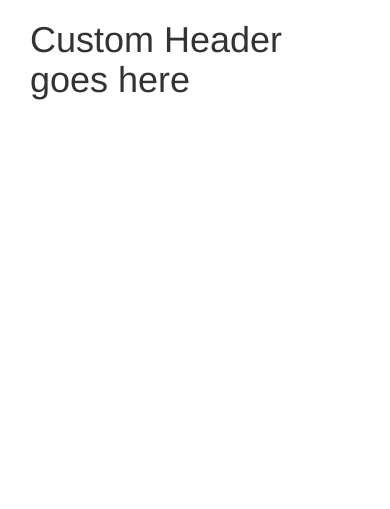
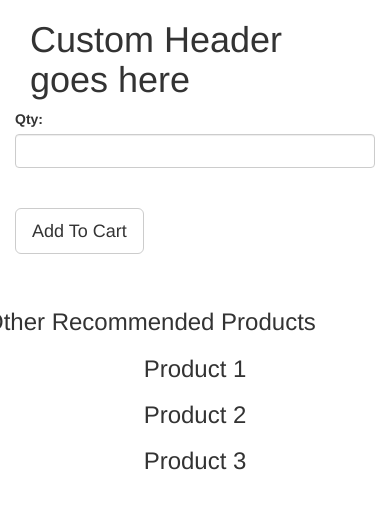
Before and after one commit to andrewrd/catomanage, a PHP site: page /displayprod.php?prod_id=1 in a window 390 px wide. Shown: the top 509 px of the page. Run offline with PHP 8.4, Linux system fonts and the light colour scheme; data comes from the database, SQL or seed files in the repository; both versions use the stored data as it was after the commit; some libraries are stand-ins or nearby versions.

Commit message:
Added product display functionality
and added sql to insert dummy data + some images + some styling + font
awesome but dropdowns are still incomplete.

```diff
--- a/controller/controller.php
+++ b/controller/controller.php
@@ -184,7 +184,7 @@ function get_all_categories($dbo){
   producs to categories - we might also want to filter out the root category
   as an option */
   $stmt = $dbo->prepare("SELECT cat_id, cat_name FROM category");
-
+  $stmt->bindParam(':id', $parent_id);
   try_or_die($stmt);
 
   //outputs the html for category selection, with a checkbox for each possible category
@@ -201,4 +201,63 @@ function get_all_categories($dbo){
   $stmt = null;
 }
 
+function displayproduct($dbo) {
+  $prod_id = $_GET['prod_id'];
+  //$prod_id = 7;
+  $shopper_group = 1;
+  $stmt = $dbo->prepare("SELECT PROD_NAME, PROD_IMG_URL, PROD_LONG_DESC, PRPR_PRICE FROM Product, ProdPrices where PROD_ID = (:id)
+  and Product.prod_id = ProdPrices.prpr_prod_id and prpr_shopgrp = (:shgroup) group by prod_id");
+  //I had to use a group by because duplicates were being returned
+  $stmt->bindParam(':id', $prod_id);
+  $stmt->bindParam(':shgroup', $shopper_group);
+  try_or_die($stmt);
+
+  while($row = $stmt->fetch(PDO::FETCH_ASSOC)) { ?>
+    <div class = "row">
+      <div class = "col-md-6">
+        <img src = "../img/<?php echo $row['PROD_IMG_URL'] ?>"/>
+      </div>
+    <div class = "col-md-6">
+    <h1><?php echo $row['PROD_NAME']?></h1>
+    <i class="fa fa-star" aria-hidden="true"></i>
+    <i class="fa fa-star" aria-hidden="true"></i>
+    <i class="fa fa-star" aria-hidden="true"></i>
+    <i class="fa fa-star" aria-hidden="true"></i>
+    <i class="fa fa-star-half-o" aria-hidden="true"></i>
+    <a href = "#">See Reviews</a>
+    <h3 class = "price"><?php echo $row['PRPR_PRICE'] ?></h3>
+    <p class = "lead"><?php echo $row['PROD_LONG_DESC'] ?></p>
+  <?php
+  }
+  $stmt = null;
+}
+
+function displayproductattributes($dbo) {
+  $prod_id = $_GET['prod_id'];
+  //$prod_id = 7;
+  $stmt = $dbo->prepare("SELECT ID, PRODUCT_PROD_ID, NAME FROM ATTRIBUTE WHERE PRODUCT_PROD_ID = (:id)");
+  //I had to use a group by because duplicates were being returned
+  $stmt->bindParam(':id', $prod_id);
+  try_or_die($stmt);
+  $attribute_ids = array(); //create an array to store ID's of attributes
+
+  while($row = $stmt->fetch(PDO::FETCH_ASSOC)) { ?>
+    <?php $attribute_ids[] = $row['ID']; ?>
+  <?php
+  }
+  $stmt = null;
+  /* 2nd query */
+  $arrlength = count($attribute_ids);
+  for ($i = 0; $i < $arrlength; ++$i) {
+    $stmt = $dbo->prepare("SELECT ATTRVAL_VALUE FROM ATTRIBUTEVALUE WHERE ATTRVAL_ATTR_ID = (:attrID)");
+    $stmt->bindParam(':attrID', $attribute_ids[$i]);
+    try_or_die($stmt);
+    ?> <select class = "form-control"> <?php
+    while($row = $stmt->fetch(PDO::FETCH_ASSOC)) { ?>
+        <option><?php echo $row['ATTRVAL_VALUE'] ?> </option>
+    <?php }
+    ?> </select>
+    <?php }
+  }
+  $stmt = null;
 ?>
--- a/css/style.css
+++ b/css/style.css
@@ -30,3 +30,18 @@
 
 }
 /*Form CSS Ends here*/
+a {
+  text-decoration: underline;
+}
+
+.fa-star, .fa-star-half-o {
+  color: #FFD700;
+}
+
+.recommendation {
+  text-align: center;
+}
+
+.price {
+  color: red;
+}
--- a/layouts/header.php
+++ b/layouts/header.php
@@ -7,6 +7,7 @@
     <title>Catalogue Management</title>
     <link rel="stylesheet" href="../css/bootstrap.min.css">
     <link rel="stylesheet" href="../css/style.css">
+    <link href="https://maxcdn.bootstrapcdn.com/font-awesome/4.6.3/css/font-awesome.min.css" rel="stylesheet" integrity="sha384-T8Gy5hrqNKT+hzMclPo118YTQO6cYprQmhrYwIiQ/3axmI1hQomh7Ud2hPOy8SP1" crossorigin="anonymous">
   </head>
   <header class="container">
     <div class="col-xs-12">
--- a/pages/displayprod.php
+++ b/pages/displayprod.php
@@ -3,7 +3,38 @@
 include '../layouts/header.php';
 //Allows function calls and connection database
 include '../controller/controller.php';
+?>
 
+<div class = "container">
+      <?php displayproduct($dbo);?>
+      <!--Form-->
+      <form class = "form-inline">
+        <div class="form-group">
+          <label for="ex1">Qty:</label>
+          <input class="form-control" id="quantity" name = "quantity" type="text"><br/><br/>
+          <?php displayproductattributes($dbo); ?>
+          <button type="submit" class="btn btn-default btn-lg">Add To Cart</button>
+        </div>
+      </form>
+      <br/>
+    </div>
+  </div>
+  <div class = "row">
+    <h3>Other Recommended Products</h3>
+    <div class = "col-md-4 recommendation">
+      <h3>Product 1</h3>
+    </div>
+    <div class = "col-md-4 recommendation">
+      <h3>Product 2</h3>
+    </div>
+    <div class = "col-md-4 recommendation">
+      <h3>Product 3</h3>
+    </div>
+  </div>
+</div>
+
+
+<?php
 
 //includes the footer of the application
 include '../layouts/footer.php';
```
Also changed, not shown: catalogueDB.sql (+68 -0 lines), img/306m.jpg (added), img/levi_501.jpg (added), img/xkcd-t.jpg (added).
